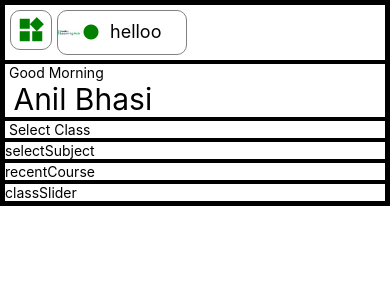
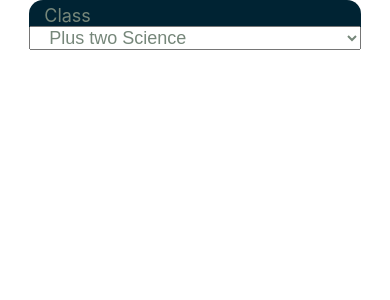
Before and after one commit to anilbdev/eduApp, a React Native app: screen / in a window 390 px wide. Shown: the top 300 px of the page. Built offline with nearby package versions, Linux system fonts and the light colour scheme.

Commit message:
select class done

```diff
--- a/App.js
+++ b/App.js
@@ -5,7 +5,7 @@ import { SafeAreaProvider } from 'react-native-safe-area-context';
 
 
 import Routes from './src/navigation/Routes'
-import { Home,HomeMessge } from './src/index';
+import { Home,SelectClass } from './src/index';
 
 
 
@@ -14,8 +14,8 @@ const App = () => {
     <SafeAreaProvider>
       <ScrollView>
         {/* <Routes/> */}
-        <Home />
-        {/* <HomeMessge/>         */}
+        {/* <Home /> */}
+        <SelectClass/>
       </ScrollView>
     </SafeAreaProvider>
   )
--- a/src/components/Home/SelectClass.js
+++ b/src/components/Home/SelectClass.js
@@ -1,14 +1,53 @@
 import React, { Component } from 'react'
 import { Text, StyleSheet, View } from 'react-native'
-
+import { Picker } from '@react-native-picker/picker'
 export default class SelectClass extends Component {
+    constructor(props) {
+        super(props)
+        this.state = {
+            selectedItem: '',
+        }
+    }
     render() {
         return (
-            <View>
-                <Text> Select Class </Text>
+            <View style={styles.container}>
+                <View style={styles.pickerContainer}>
+                    <Text style={{ color: '#76877a', fontSize: 18,paddingLeft:15,paddingTop:5 }}>Class</Text>
+                    <Picker style={styles.pickerStyle}
+                        dropdownIconColor='#76877a'
+                        selectedValue={this.state.selectedItem}
+                        onValueChange={(itemValue, itemIndex) => {
+                            this.setState({
+                                selectedItem: itemValue
+                            })
+                        }}
+                    >
+                        {/* act as place holder  */}
+                        <Picker.Item label="Plus two Science" value="science" />
+                        <Picker.Item label="Plus two Biology" value="Biology" />
+                        <Picker.Item label="Plus two Maths" value="Maths" />
+                    </Picker>
+                </View>
             </View>
         )
     }
 }
+const styles = StyleSheet.create({
+    container: {
+        justifyContent: 'center',
+        alignItems: 'center',
+    },
+    pickerContainer: {
+        borderRadius: 14,
+        backgroundColor: '#002333',
+        width: '85%',
 
-const styles = StyleSheet.create({})
+    }
+    ,
+    pickerStyle: {
+        color: '#76877a',
+        fontSize: 18,
+        paddingLeft: 15,
+
+    }
+})
```
